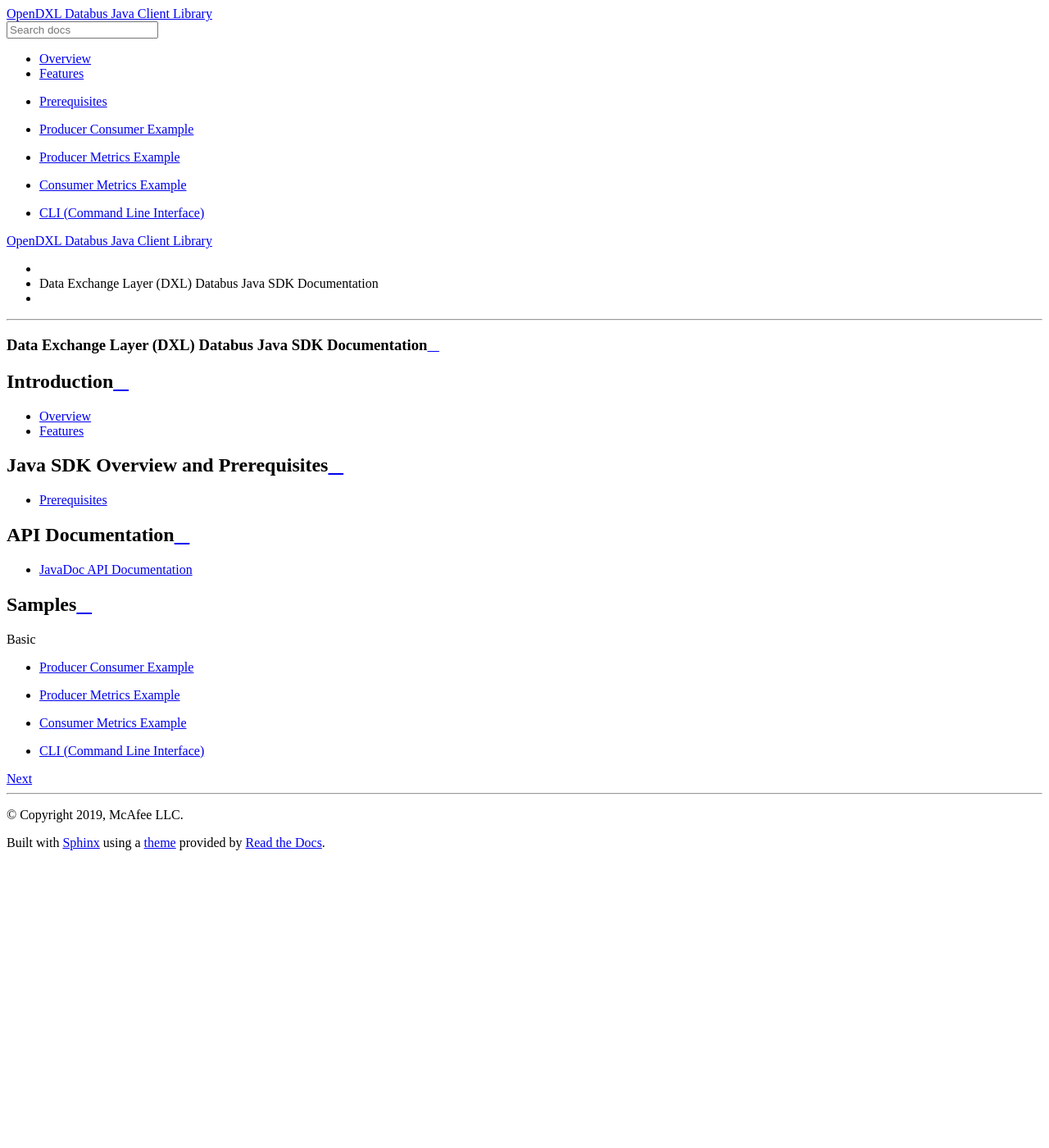
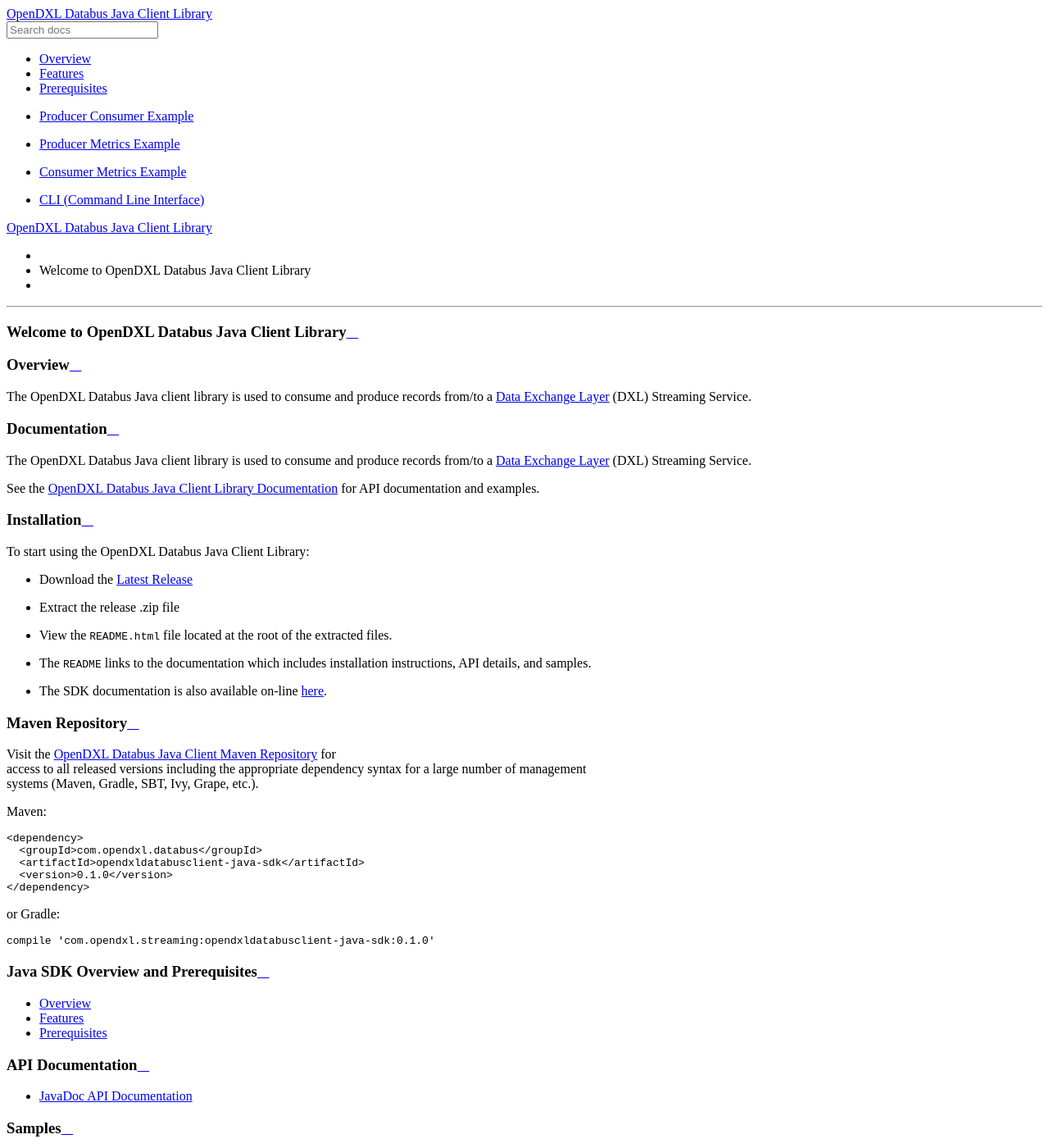
Before and after one commit to opendxl/opendxl-databus-client-java, a Sphinx documentation site: the page built from docs/index.rst, in a window 1280 px wide and 1400 px high. Shown: the whole window at 82% size. Built offline with Sphinx 7.4.7 and the Read the Docs theme 2.0.0, drawn with Linux system fonts in a browser that asks for light colours; pages that are not in the unit, such as notebooks, are missing from menus; some of the changed text lies outside the part shown.

Commit message:
Review rework

```diff
--- a/docs/Basic-producer-consumer-example.rst
+++ b/docs/Basic-producer-consumer-example.rst
@@ -33,7 +33,6 @@
 
             // Subscribe to topic
             this.consumer.subscribe(Collections.singletonList(consumerTopic));
-            //this.consumer.subscribe(Arrays.asList("topic1","topic2"));
 
             this.executor = Executors.newFixedThreadPool(2);
         }
@@ -81,7 +80,6 @@
                                     " HEADERS:" + headers +
                                     " PAYLOAD:" + new String(record.getMessagePayload().getPayload()));
                         }
-                        //consumer.commitSync();
                         consumer.commitAsync();
                     }
                 } catch (Exception e) {
--- a/docs/index.rst
+++ b/docs/index.rst
@@ -1,16 +1,66 @@
+Welcome to OpenDXL Databus Java Client Library
+----------------------------------------------
 
-Data Exchange Layer (DXL) Databus Java SDK Documentation
-=================================================================
+Overview
+--------
 
-Introduction
+The OpenDXL Databus Java client library is used to consume and produce
+records from/to a `Data Exchange
+Layer <http://www.mcafee.com/us/solutions/data-exchange-layer.aspx>`__
+(DXL) Streaming Service.
+
+Documentation
+-------------
+
+The OpenDXL Databus Java client library is used to consume and produce
+records from/to a `Data Exchange
+Layer <http://www.mcafee.com/us/solutions/data-exchange-layer.aspx>`__
+(DXL) Streaming Service.
+
+See the `OpenDXL Databus Java Client Library
+Documentation <https://opendxl.github.io/opendxl-databus-client-java/docs/index.html>`__
+for API documentation and examples.
+
+Installation
 ------------
 
-.. toctree::
-	:maxdepth: 1
+To start using the OpenDXL Databus Java Client Library:
 
-	Overview.rst
-	architecture
-	features
+-  Download the `Latest
+   Release <https://github.com/opendxl/opendxl-databus-client-java/releases/latest>`__
+-  Extract the release .zip file
+-  View the ``README.html`` file located at the root of the extracted
+   files.
+-  The ``README`` links to the documentation which includes installation
+   instructions, API details, and samples.
+-  The SDK documentation is also available on-line
+   `here <https://opendxl.github.io/opendxl-databus-client-java/docs/javadoc/index.html>`__.
+
+Maven Repository
+----------------
+
+| Visit the `OpenDXL Databus Java Client Maven
+  Repository <https://search.maven.org/artifact/com.opendxl/dxldatabus>`__
+  for
+| access to all released versions including the appropriate dependency
+  syntax for a large number of management
+| systems (Maven, Gradle, SBT, Ivy, Grape, etc.).
+
+Maven:
+
+.. code:: xml
+
+    <dependency>
+      <groupId>com.opendxl.databus</groupId>
+      <artifactId>opendxldatabusclient-java-sdk</artifactId>
+      <version>0.1.0</version>
+    </dependency>
+
+or Gradle:
+
+.. code:: groovy
+
+    compile 'com.opendxl.streaming:opendxldatabusclient-java-sdk:0.1.0'
 
 Java SDK Overview and Prerequisites
 -----------------------------------
@@ -18,6 +68,9 @@
 .. toctree::
 	:maxdepth: 1
 
+        Overview.rst
+        architecture
+        features
 	Prerequisites.rst
 
 API Documentation
@@ -49,3 +102,27 @@
         :maxdepth: 1
 
         CLI-Example.rst
+
+Bugs and Feedback
+-----------------
+
+| For bugs, questions and discussions please use the
+| `GitHub
+  Issues <https://github.com/opendxl/opendxl-databus-client-java/issues>`__.
+
+LICENSE
+-------
+
+Copyright 2019 McAfee, LLC
+
+Licensed under the Apache License, Version 2.0 (the "License"); you may
+not use this file except in compliance with the License. You may obtain
+a copy of the License at
+
+http://www.apache.org/licenses/LICENSE-2.0
+
+Unless required by applicable law or agreed to in writing, software
+distributed under the License is distributed on an "AS IS" BASIS,
+WITHOUT WARRANTIES OR CONDITIONS OF ANY KIND, either express or implied.
+See the License for the specific language governing permissions and
+limitations under the License.
```
Also changed, not shown: docs/Home.rst (deleted, +0 -128 lines), 1 other file.
